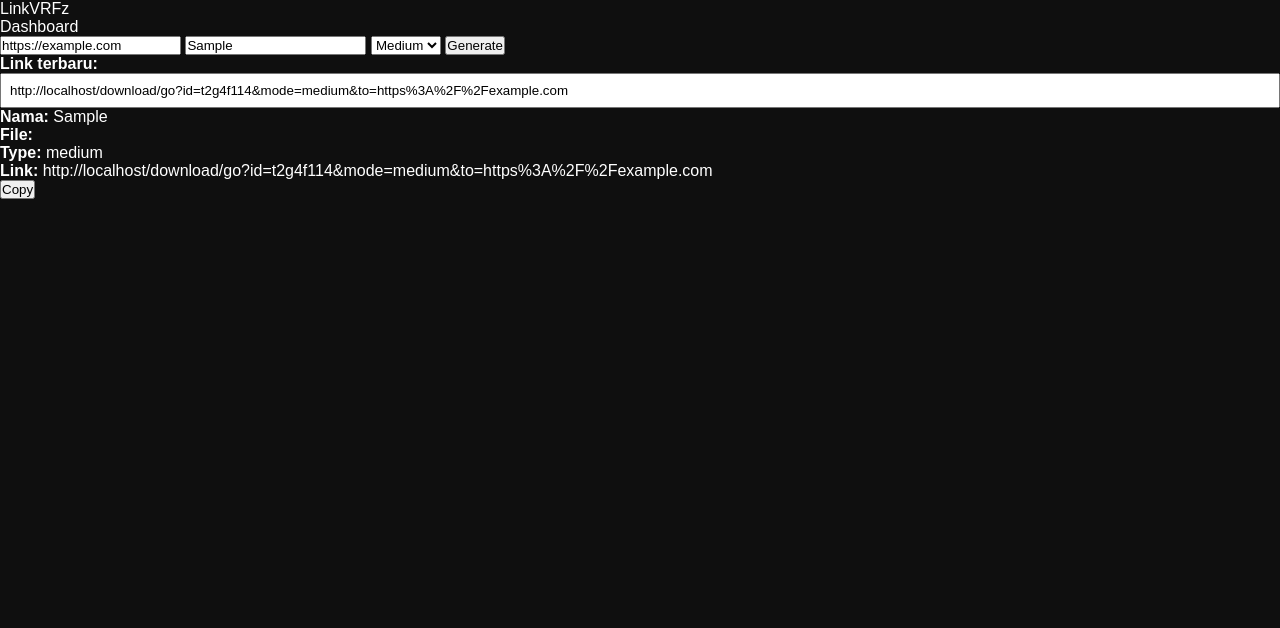
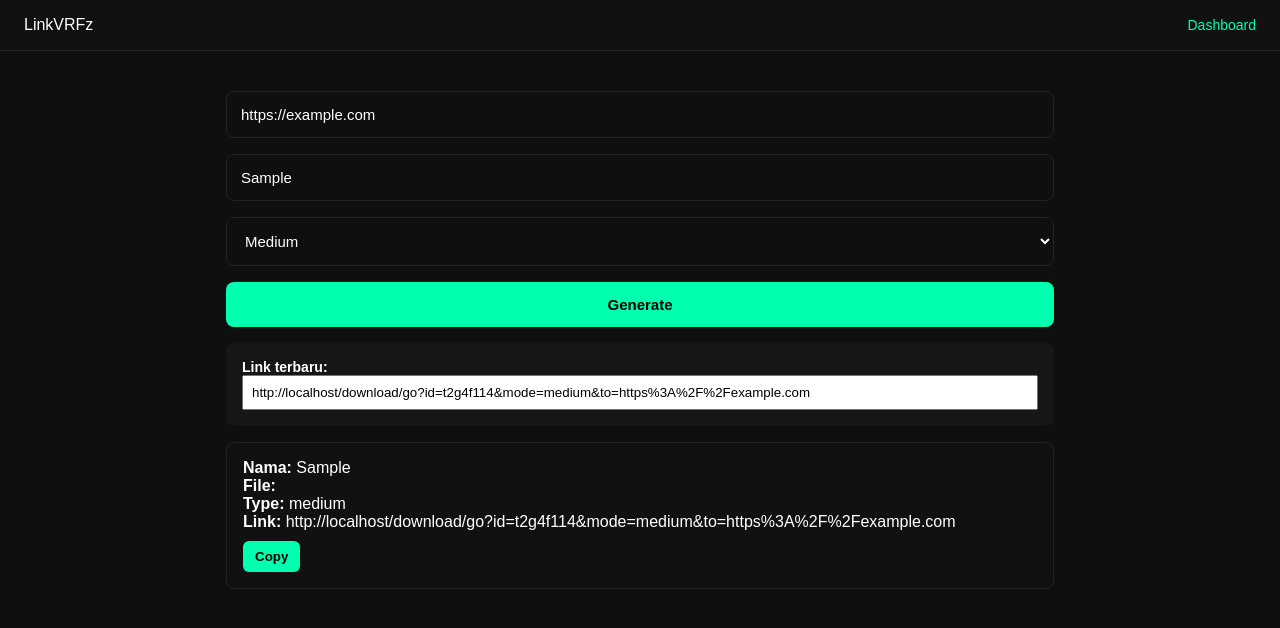
Before and after one commit to debutcmc/LinkVRFz, a plain HTML site: page create/index.html in a window 1280 px wide. Both pictures are taken after typing "https://example.com", "Sample" into the empty fields and a click on the button "Generate". Drawn offline with Linux system fonts and the light colour scheme.

Commit message:
Update style.css

```diff
--- a/css/style.css
+++ b/css/style.css
@@ -183,3 +183,115 @@ body {
     grid-template-columns: 1fr;
   }
 }
+
+/* ============================= */
+/* CREATOR WORKSPACE */
+/* ============================= */
+
+.top {
+  display: flex;
+  justify-content: space-between;
+  align-items: center;
+  padding: 16px 24px;
+  background: #111;
+  border-bottom: 1px solid #222;
+}
+
+.top .title {
+  font-size: 14px;
+  color: #00ffae;
+}
+
+.workspace {
+  max-width: 860px;
+  margin: 40px auto;
+  padding: 0 16px;
+  display: flex;
+  flex-direction: column;
+  gap: 16px;
+}
+
+/* INPUT BESAR */
+.big-input,
+.big-select {
+  width: 100%;
+  padding: 14px;
+  border-radius: 8px;
+  border: 1px solid #222;
+  background: #0f0f0f;
+  color: #fff;
+  font-size: 15px;
+}
+
+.big-input::placeholder {
+  color: #666;
+}
+
+.big-btn {
+  padding: 14px;
+  border-radius: 8px;
+  border: none;
+  background: #00ffae;
+  color: #000;
+  font-weight: bold;
+  cursor: pointer;
+  font-size: 15px;
+}
+
+.big-btn:hover {
+  opacity: 0.9;
+}
+
+/* RESULT AREA */
+.result-area {
+  background: #161616;
+  border-radius: 8px;
+  padding: 16px;
+  font-size: 14px;
+  word-break: break-all;
+}
+
+/* ============================= */
+/* LINK CARD LIST */
+/* ============================= */
+
+.list-area {
+  display: flex;
+  flex-direction: column;
+  gap: 16px;
+}
+
+.link-card {
+  background: #111;
+  border: 1px solid #222;
+  border-radius: 8px;
+  padding: 16px;
+}
+
+.link-card .row {
+  font-size: 14px;
+  margin-bottom: 6px;
+  color: #ccc;
+}
+
+.link-card .row strong {
+  color: #00ffae;
+}
+
+.copy-btn {
+  margin-top: 10px;
+  padding: 8px 12px;
+  border-radius: 6px;
+  border: none;
+  background: #00ffae;
+  color: #000;
+  font-weight: bold;
+  cursor: pointer;
+}
+
+/* MOBILE */
+@media (max-width: 600px) {
+  .workspace {
+    margin-top: 24px;
+  }
+}
```
